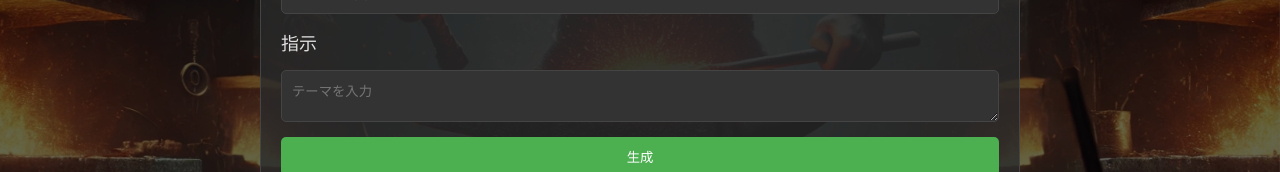
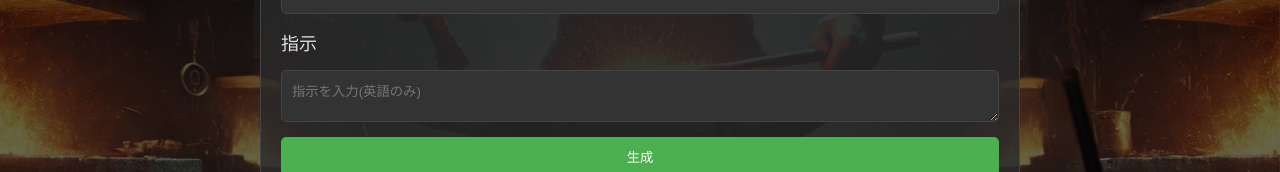
Before and after one commit to LiuSantou/LiuSantou.github.io, a Vue app: page / in a window 1280 px wide. Both pictures are taken after a click on the button "終末の画像". Shown: the part 408-580 px from the top of the page. Built offline with nearby package versions, Linux system fonts and the light colour scheme; a web font is replaced by a local one.

Commit message:
fix method name

```diff
--- a/src/generator/components/StylishImageGenerator.vue
+++ b/src/generator/components/StylishImageGenerator.vue
@@ -5,8 +5,8 @@
         <option v-for="option in styleOptions" :key="option.key" :value="option.key">{{ $t(`message.${option.name}`) }}</option>
       </select>
       <label for="prompt">{{ $t('message.prompt') }}</label>
-      <textarea v-model="prompt" name="Prompt" :placeholder="$t('message.logoEnterYourPrompt')"></textarea>
-      <button @click="generateLogo" :disabled="isLoading">
+      <textarea v-model="prompt" name="Prompt" :placeholder="$t('message.enterYourPrompt')"></textarea>
+      <button @click="generateImage" :disabled="isLoading">
         {{ isLoading ? $t('message.generating') : $t('message.generate') }}
       </button>
       <!-- Modal -->
@@ -81,13 +81,13 @@
                 this.isLoading = false;
 
             } catch (error) {
-                console.error('Error generating logo:', error);
+                console.error('Error generating image:', error);
                 this.isLoading = false;
             } finally {
                 this.isLoading = false;
             }
         },
-        async checkLogoStatus() {
+        async checkImageStatus() {
             if (this.isGenerating) return;
 
             this.isGenerating = true;
@@ -107,7 +107,7 @@
                     console.log('Image generation in progress...');
                     setTimeout(() => {
                         this.isGenerating = false;
-                        this.checkLogoStatus();
+                        this.checkImageStatus();
                     }, 5000);
                 } else if (response.data.status === 'no data') {
                     console.log('No data available for the image.');
```
Also changed, not shown: 7 other files (tests, documents, lock files or other folders).
